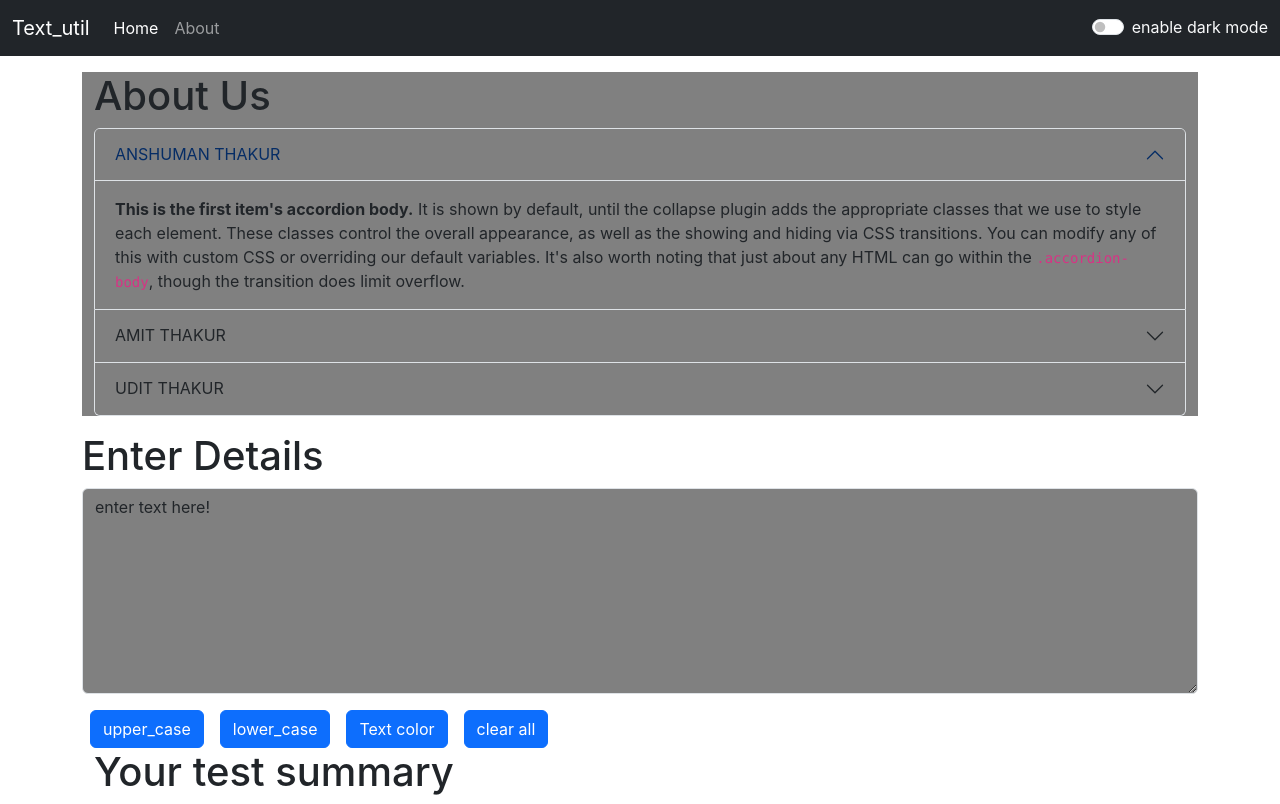
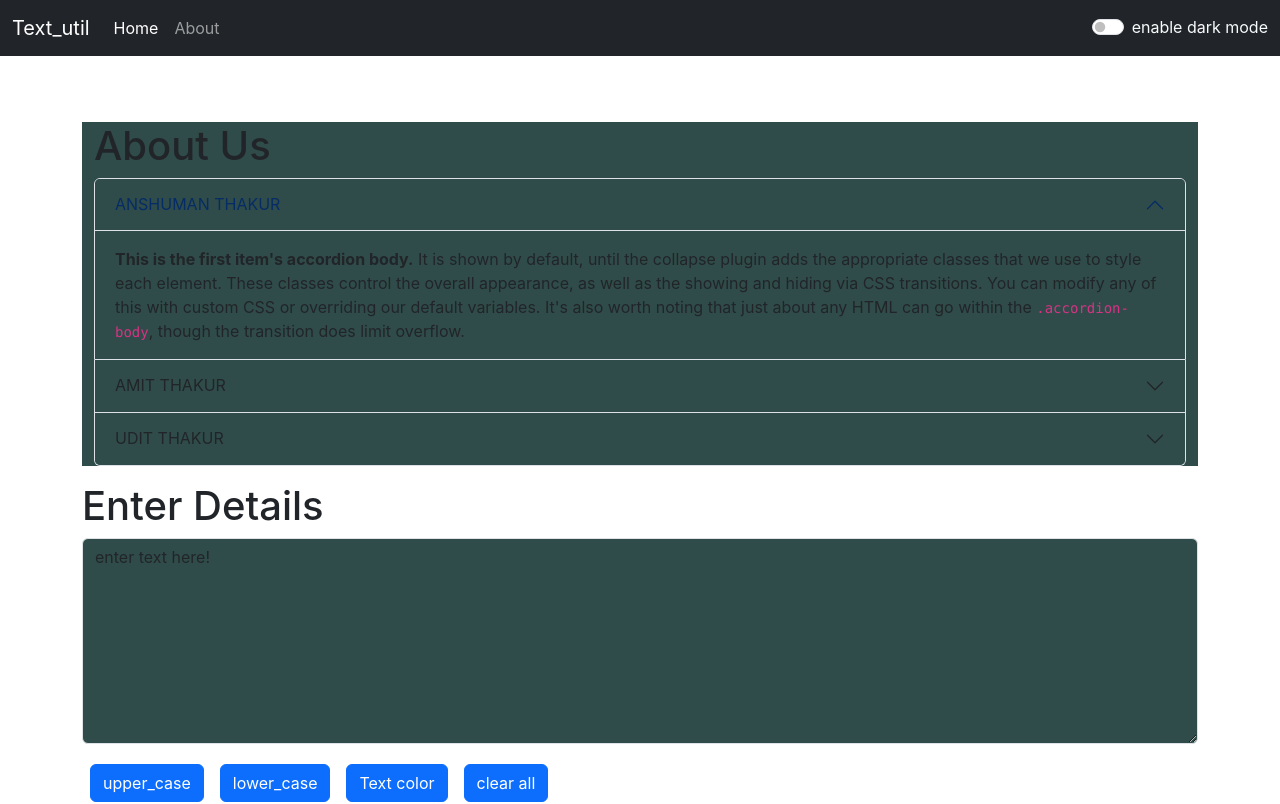
Before and after one commit to anshumanthakur07/react_learning, a React (Create React App) app: page / in a window 1280 px wide. Shown: the top 804 px of the page. Built offline with nearby package versions, Linux system fonts and the light colour scheme.

Commit message:
something updted

```diff
--- a/src/App.js
+++ b/src/App.js
@@ -42,7 +42,7 @@ function App() {
 
       setmode('dark');
       setbtn('enable light mode')
-      document.body.style.backgroundColor = 'grey';
+      document.body.style.backgroundColor = '#304c4a';
       showAlert("dark mode is enabled", "success");
     }
 
--- a/src/component/About.js
+++ b/src/component/About.js
@@ -17,7 +17,7 @@ export default function About(props) {
         if(letStyle.color ==='black')
         {
             setLetStyle({
-                backgroundColor: 'grey',
+                backgroundColor: 'rgb(48, 76, 74)',
                 color:'white',
                 // border: '1px solid white',
 
@@ -37,41 +37,41 @@ export default function About(props) {
 
     }
     return (
-        <div className='container my-3' style={{background:props.mode==='dark'?'grey':'white'} } >
+        <div className='container my-3' style={{background:props.mode==='dark'?'rgb(48, 76, 74)':'white'} } >
             <h1>About  Us</h1>
             <div class="accordion" id="accordionExample">
-                <div class="accordion-item" style={{background:props.mode==='dark'?'grey':'white'}}>
+                <div class="accordion-item" style={{background:props.mode==='dark'?'rgb(48, 76, 74)':'white'}}>
                     <h2 class="accordion-header">
-                        <button class="accordion-button" type="button" data-bs-toggle="collapse" data-bs-target="#collapseOne" aria-expanded="true" aria-controls="collapseOne" style={{background:props.mode==='dark'?'grey':'white'}}>
+                        <button class="accordion-button" type="button" data-bs-toggle="collapse" data-bs-target="#collapseOne" aria-expanded="true" aria-controls="collapseOne" style={{background:props.mode==='dark'?'rgb(48, 76, 74)':'white'}}>
                             ANSHUMAN THAKUR
                         </button>
                     </h2>
                     <div id="collapseOne" class="accordion-collapse collapse show" data-bs-parent="#accordionExample">
-                        <div class="accordion-body" style={{background:props.mode==='dark'?'grey':'white'}}>
+                        <div class="accordion-body" style={{background:props.mode==='dark'?'rgb(48, 76, 74)':'white'}}>
                             <strong>This is the first item's accordion body.</strong> It is shown by default, until the collapse plugin adds the appropriate classes that we use to style each element. These classes control the overall appearance, as well as the showing and hiding via CSS transitions. You can modify any of this with custom CSS or overriding our default variables. It's also worth noting that just about any HTML can go within the <code>.accordion-body</code>, though the transition does limit overflow.
                         </div>
                     </div>
                 </div>
-                <div class="accordion-item" style={{background:props.mode==='dark'?'grey':'white'}}>
+                <div class="accordion-item" style={{background:props.mode==='dark'?'rgb(48, 76, 74)':'white'}}>
                     <h2 class="accordion-header">
-                        <button class="accordion-button collapsed" type="button" data-bs-toggle="collapse" data-bs-target="#collapseTwo" aria-expanded="false" aria-controls="collapseTwo" style={{background:props.mode==='dark'?'grey':'white'}}>
+                        <button class="accordion-button collapsed" type="button" data-bs-toggle="collapse" data-bs-target="#collapseTwo" aria-expanded="false" aria-controls="collapseTwo" style={{background:props.mode==='dark'?'rgb(48, 76, 74)':'white'}}>
                             AMIT THAKUR
                         </button>
                     </h2>
                     <div id="collapseTwo" class="accordion-collapse collapse" data-bs-parent="#accordionExample">
-                        <div class="accordion-body" style={{background:props.mode==='dark'?'grey':'white'}}>
+                        <div class="accordion-body" style={{background:props.mode==='dark'?'rgb(48, 76, 74)':'white'}}>
                             <strong>This is the second item's accordion body.</strong> It is hidden by default, until the collapse plugin adds the appropriate classes that we use to style each element. These classes control the overall appearance, as well as the showing and hiding via CSS transitions. You can modify any of this with custom CSS or overriding our default variables. It's also worth noting that just about any HTML can go within the <code>.accordion-body</code>, though the transition does limit overflow.
                         </div>
                     </div>
                 </div>
-                <div class="accordion-item" style={{background:props.mode==='dark'?'grey':'white'}}>
+                <div class="accordion-item" style={{background:props.mode==='dark'?'rgb(48, 76, 74)':'white'}}>
                     <h2 class="accordion-header">
-                        <button class="accordion-button collapsed" type="button" data-bs-toggle="collapse" data-bs-target="#collapseThree" aria-expanded="false" aria-controls="collapseThree" style={{background:props.mode==='dark'?'grey':'white'}}>
+                        <button class="accordion-button collapsed" type="button" data-bs-toggle="collapse" data-bs-target="#collapseThree" aria-expanded="false" aria-controls="collapseThree" style={{background:props.mode==='dark'?'rgb(48, 76, 74)':'white'}}>
                             UDIT THAKUR
                         </button>
                     </h2>
                     <div id="collapseThree" class="accordion-collapse collapse" data-bs-parent="#accordionExample" >
-                        <div class="accordion-body" style={{background:props.mode==='dark'?'grey':'white'}}>
+                        <div class="accordion-body" style={{background:props.mode==='dark'?'rgb(48, 76, 74)':'white'}}>
                             <strong>This is the third item's accordion body.</strong> It is hidden by default, until the collapse plugin adds the appropriate classes that we use to style each element. These classes control the overall appearance, as well as the showing and hiding via CSS transitions. You can modify any of this with custom CSS or overriding our default variables. It's also worth noting that just about any HTML can go within the <code>.accordion-body</code>, though the transition does limit overflow.
                         </div>
                     </div>
--- a/src/component/Alert.js
+++ b/src/component/Alert.js
@@ -2,11 +2,12 @@ import React from 'react'
 
 export default function Alert(props) {
   return (
-
-     props.alert && <div class={`alert alert-${props.alert.tpe} alert-dismissible fade show`} role="alert">
+    <div style={{height:'50px'}}>{
+    props.alert && <div class={`alert alert-${props.alert.tpe} alert-dismissible fade show`} role="alert">
   <strong>{props.alert.tpe}</strong> :: {props.alert.msg}
   {/* <button type="button" class="btn-close" data-bs-dismiss="alert" aria-label="Close"></button> */}
-</div>
+</div>}
+       </div>
 
   )
 }
--- a/src/component/Textarea.js
+++ b/src/component/Textarea.js
@@ -40,17 +40,17 @@ export default function Textarea(props) {
     <>
       <h1>{props.heading}</h1>
       <div className="mb-3" >
-        <textarea className="form-control" id="txt_area" value={text} onChange={handleOnChange}  style={{background:props.mode==='dark'?'grey':'white'}}  rows="8"></textarea>
+        <textarea className="form-control" id="txt_area" value={text} onChange={handleOnChange}  style={{background:props.mode==='dark'?'#304c4a':'white'}}  rows="8"></textarea>
       </div>
-      <button type="buton" className='btn btn-primary mx-2' onClick={handleUpClick}>upper_case</button>
-      <button type="buton" className='btn btn-primary mx-2' onClick={handledownpClick}>lower_case</button>
-      <button type="buton" className='btn btn-primary mx-2' onClick={handleColorClick}>Text color</button>
-      <button type="buton" className='btn btn-primary mx-2' onClick={handleClearClick}>clear all</button>
+      <button type="buton" className='btn btn-primary mx-2 my-1'  onClick={handleUpClick}>upper_case</button>
+      <button type="buton" className='btn btn-primary mx-2 my-1'  onClick={handledownpClick}>lower_case</button>
+      <button type="buton" className='btn btn-primary mx-2  my-1' onClick={handleColorClick}>Text color</button>
+      <button type="buton" className='btn btn-primary mx-2 my-1' onClick={handleClearClick}>clear all</button>
 
 
       <div className="container">
         <h1>Your test summary</h1>
-        <p> Number of words::{text.split(" ").length} number of charecters ::{text.length}</p>
+        <p> Number of words::{text.split(" ").filter((element)=>{ return element.length }).length} number of charecters ::{text.length}</p>
         <h2>preview</h2>
         <p>{text}</p>
 
```
Also changed, not shown: package.json (+4 -3 lines), 1 other file (tests, documents, lock files or other folders).
